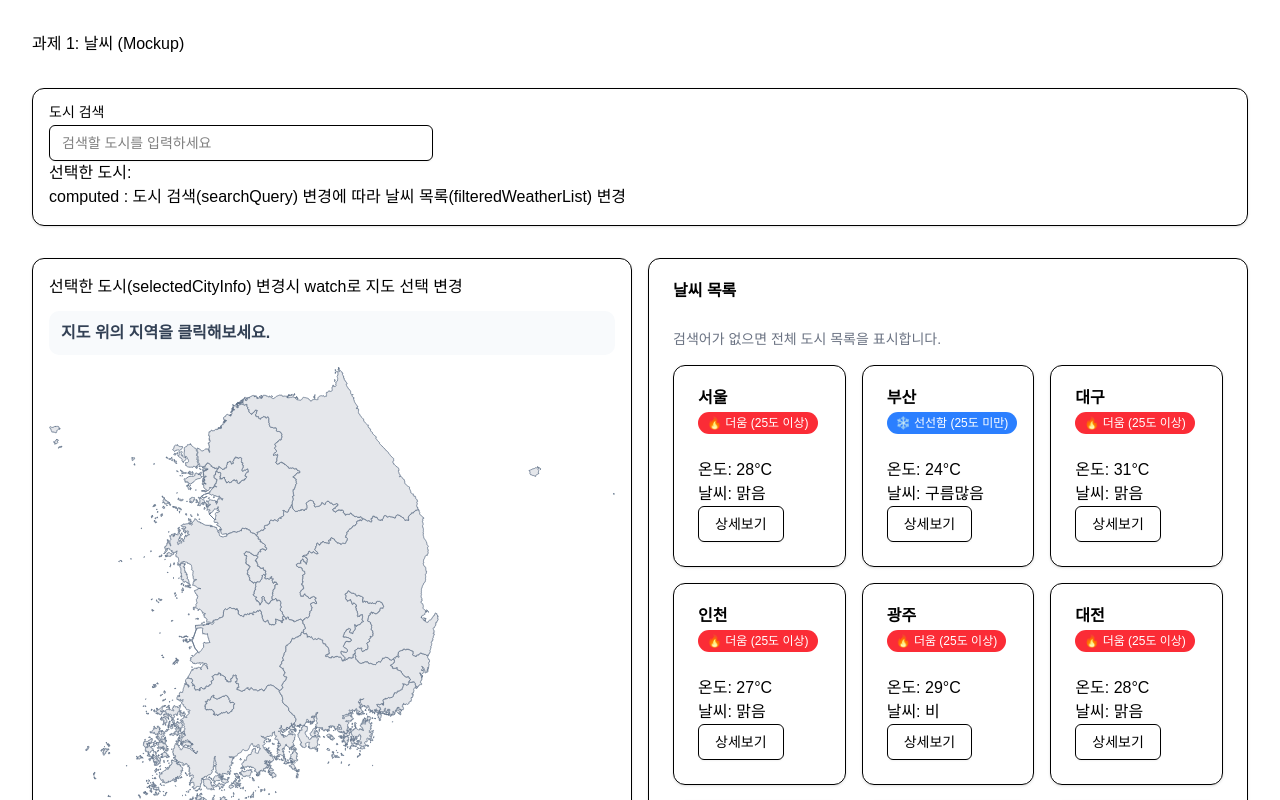
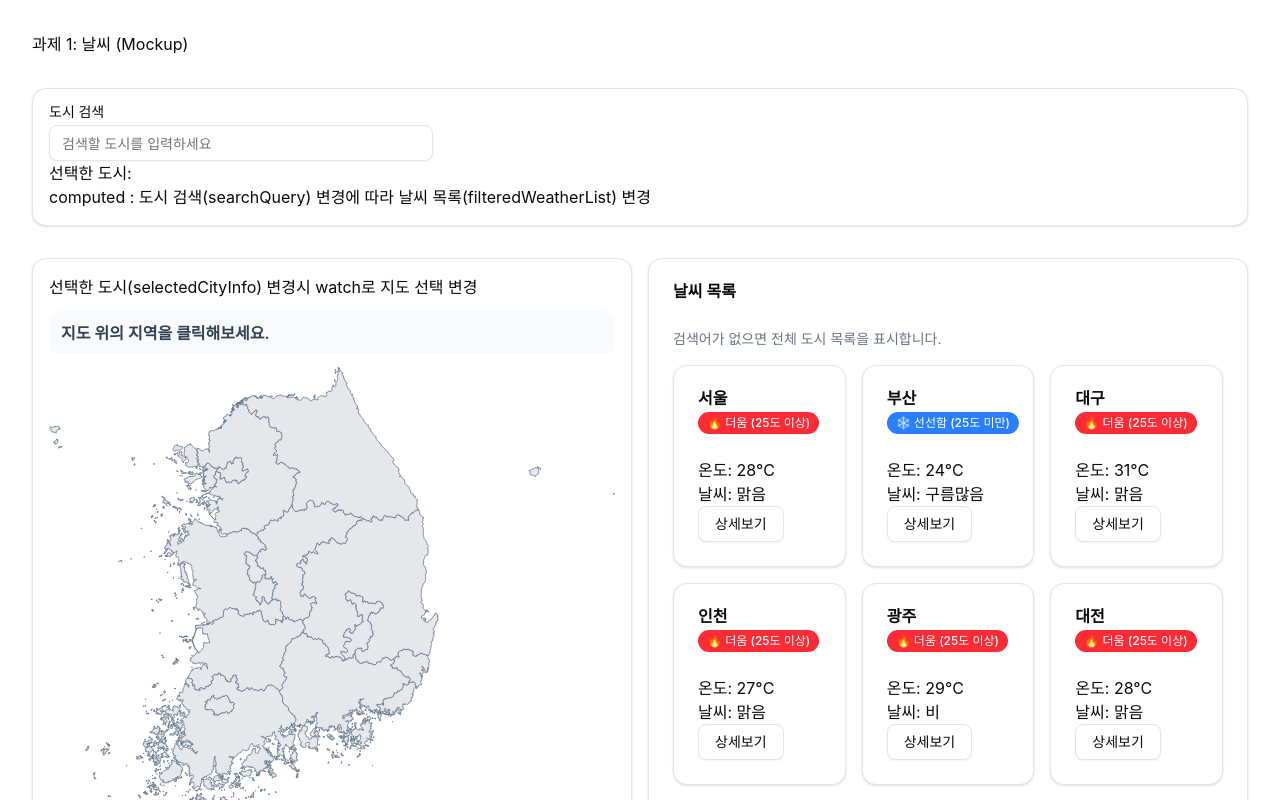
Before and after one commit to Shin-3117/skala-vue3-22-3, a Vue app: page / in a window 1280 px wide. Shown: the top 800 px of the page. Built offline with nearby package versions, Linux system fonts and the light colour scheme.

Commit message:
css 적용

```diff
--- a/src/index.css
+++ /dev/null
@@ -1,10 +0,0 @@
-@import 'tailwindcss';
-
-:root {
-  color-scheme: light;
-}
-
-body {
-  margin: 0;
-  font-family: Arial, sans-serif;
-}
--- a/src/main.js
+++ b/src/main.js
@@ -3,7 +3,7 @@ import { createPinia } from 'pinia'
 
 import App from './App.vue'
 import router from './router'
-import './index.css'
+import './style.css'
 
 const app = createApp(App)
 
```
